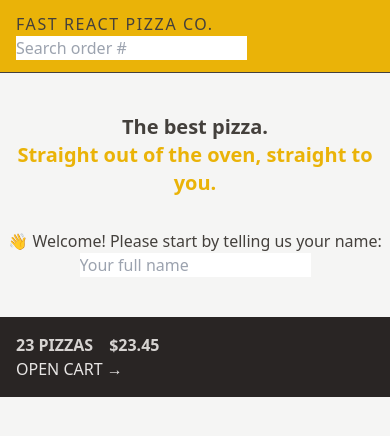
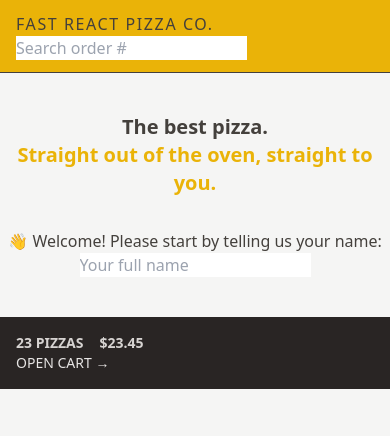
Before and after one commit to DRV111/fast-react-pizza, a React (Vite) app: page / in a window 390 px wide. Shown: the top 436 px of the page. Built offline with nearby package versions, Linux system fonts and the light colour scheme.

Commit message:
feat: add responsive design to CartOverview component

```diff
--- a/src/features/cart/CartOverview.jsx
+++ b/src/features/cart/CartOverview.jsx
@@ -2,8 +2,8 @@
 
 function CartOverview() {
   return (
-    <div className="bg-stone-800 p-4 uppercase text-stone-200">
-      <p className="space-x-4  font-semibold text-stone-300">
+    <div className="bg-stone-800 px-4 py-4  text-sm uppercase text-stone-200 sm:px-6 md:text-base">
+      <p className="space-x-4  font-semibold text-stone-300 sm:space-x-6">
         <span>23 pizzas</span>
         <span>$23.45</span>
       </p>
```
